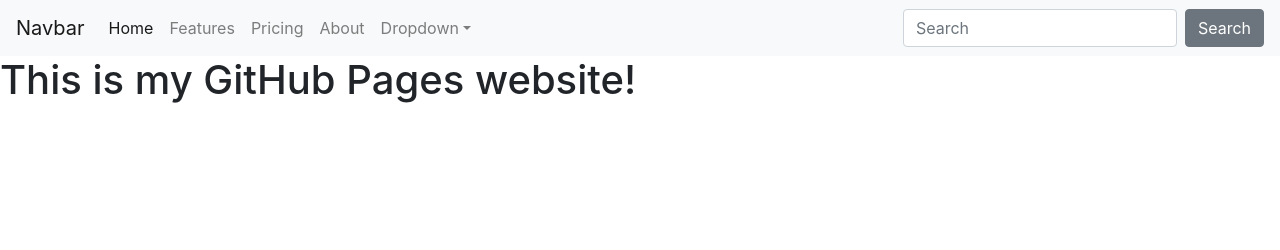
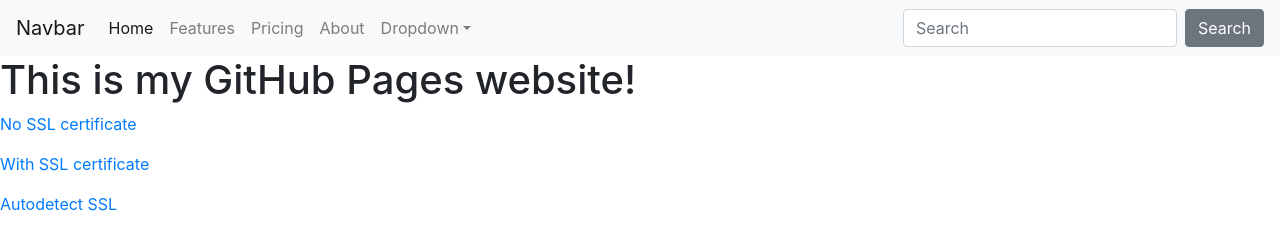
Before and after one commit to eduardoluis11/eduardoluis11.github.io, a plain HTML site: page index.html in a window 1280 px wide. Drawn offline with nearby package versions, Linux system fonts and the light colour scheme.

Commit message:
Testing SSL Autodetection
I'm testing if I can try to enter into the https version of a website without a SSL certificate if my current website has a SSL certificate by using the '//' prefix instead of 'https://' or 'http://'.

```diff
--- a/index.html
+++ b/index.html
@@ -52,6 +52,19 @@
 
         <h1>This is my GitHub Pages website!</h1>
 
+	<!-- Testing the autodetection of SSL certificates -->
+	<p>
+		<a href="http://openarena.ws/smfnews.php">No SSL certificate</a>
+	</p>
+
+	<p>
+		<a href="https://universosamsung.com/descarga-gratis-fondos-de-pantalla-whatsapp/">With SSL certificate</a>
+	</p>
+
+	<p>
+		<a href="//openarena.ws/smfnews.php">Autodetect SSL</a>
+	</p>	<!-- End of SSL autodetection testing -->
+
 		<!-- Bootstrap JS. -->
 		<script src="https://code.jquery.com/jquery-3.5.1.slim.min.js" integrity="sha384-DfXdz2htPH0lsSSs5nCTpuj/zy4C+OGpamoFVy38MVBnE+IbbVYUew+OrCXaRkfj" crossorigin="anonymous"></script>
 		<script src="https://cdn.jsdelivr.net/npm/bootstrap@4.5.3/dist/js/bootstrap.bundle.min.js" integrity="sha384-ho+j7jyWK8fNQe+A12Hb8AhRq26LrZ/JpcUGGOn+Y7RsweNrtN/tE3MoK7ZeZDyx" crossorigin="anonymous"></script>
```
